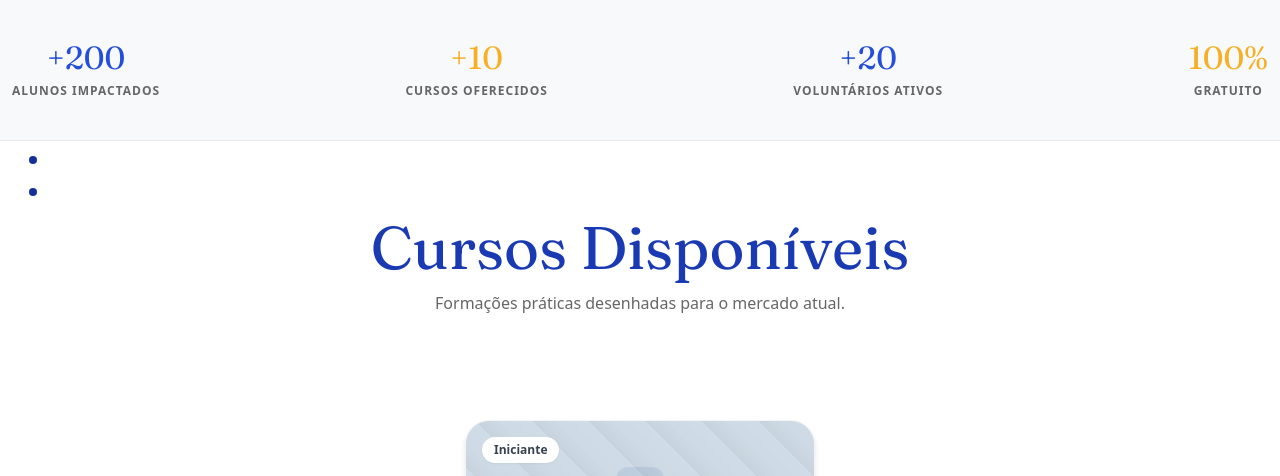
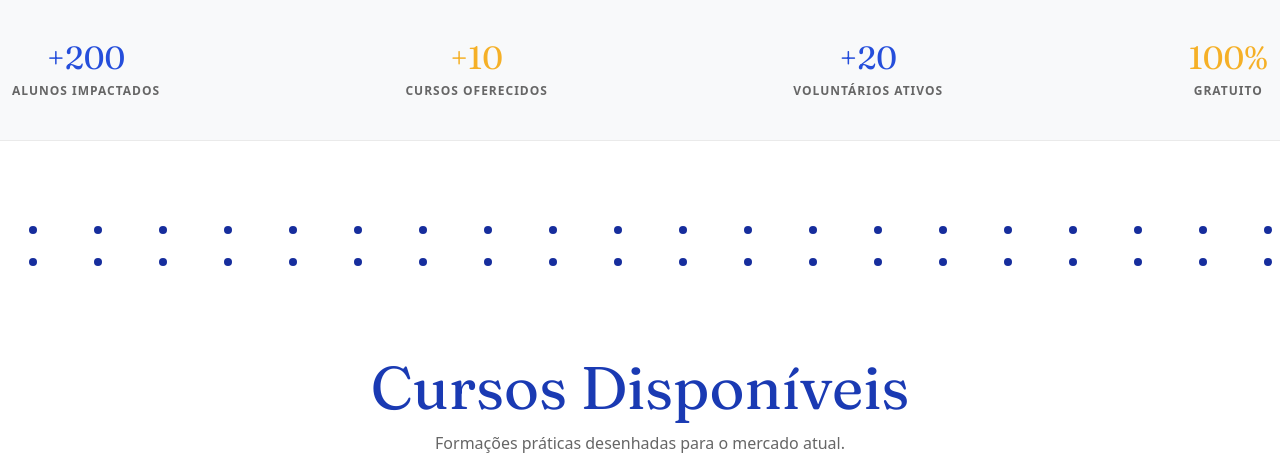
Before and after one commit to cleitao-anao/Pode-Aprender, a Django app: page / in a window 1280 px wide. Shown: the part 581-1057 px from the top of the page. Run offline with Django 5.2, Linux system fonts and the light colour scheme; some libraries are stand-ins or nearby versions.

Commit message:
✨ feat:  layout da página incluindo o componente ‘quebra pagina' e removendo o HTML embutido

```diff
--- a/apps/landing_page/templates/landing_page/pode_aprender.html
+++ b/apps/landing_page/templates/landing_page/pode_aprender.html
@@ -64,12 +64,7 @@
         </div>
     </section>
 
-    <div class="quebra-pagina">
-        <div class="bolas">
-            <div class="bola"></div>
-            <div class="bola"></div>
-        </div>
-    </div>
+    {% include "components/outros/quebra_pagina.html" %}
 
     <section class="courses">
         <div class="container">
--- /dev/null
+++ b/templates/components/outros/quebra_pagina.html
@@ -0,0 +1,72 @@
+{% load static %}
+
+<style>
+    .quebra-pagina {
+        display: flex;
+        flex-direction: row;
+        align-items: center;
+        padding: 0px;
+        margin: 70px 0 70px 0;
+
+        position: relative;
+        width: 100%;
+        height: 70px;
+        overflow: hidden;
+    }
+
+    .bolas-container {
+        display: flex;
+        flex-direction: row;
+        width: 100%;
+        height: 100%;
+    }
+
+    .bolas {
+        display: flex;
+        flex-direction: column;
+        justify-content: space-between;
+        align-items: center;
+        padding: 15px 0px;
+        gap: 5px;
+        min-width: 65px;
+        height: 100%;
+        flex-shrink: 0;
+    }
+
+    .bola {
+        width: 8px;
+        height: 8px;
+        border-radius: 100%;
+        background: #162D9D;
+    }
+</style>
+
+
+<div class="quebra-pagina">
+    <div class="bolas-container" id="bolas-container">
+    </div>
+</div>
+
+<script>
+(function() {
+    const container = document.getElementById('bolas-container');
+    if (!container) return;
+
+    function preencherBolas() {
+        container.innerHTML = '';
+        const larguraTotal = window.innerWidth;
+        const larguraBola = 65;
+        const quantidade = Math.ceil(larguraTotal / larguraBola);
+
+        for (let i = 0; i < quantidade; i++) {
+            const bolas = document.createElement('div');
+            bolas.className = 'bolas';
+            bolas.innerHTML = '<div class="bola"></div><div class="bola"></div>';
+            container.appendChild(bolas);
+        }
+    }
+
+    preencherBolas();
+    window.addEventListener('resize', preencherBolas);
+})();
+</script>
```
